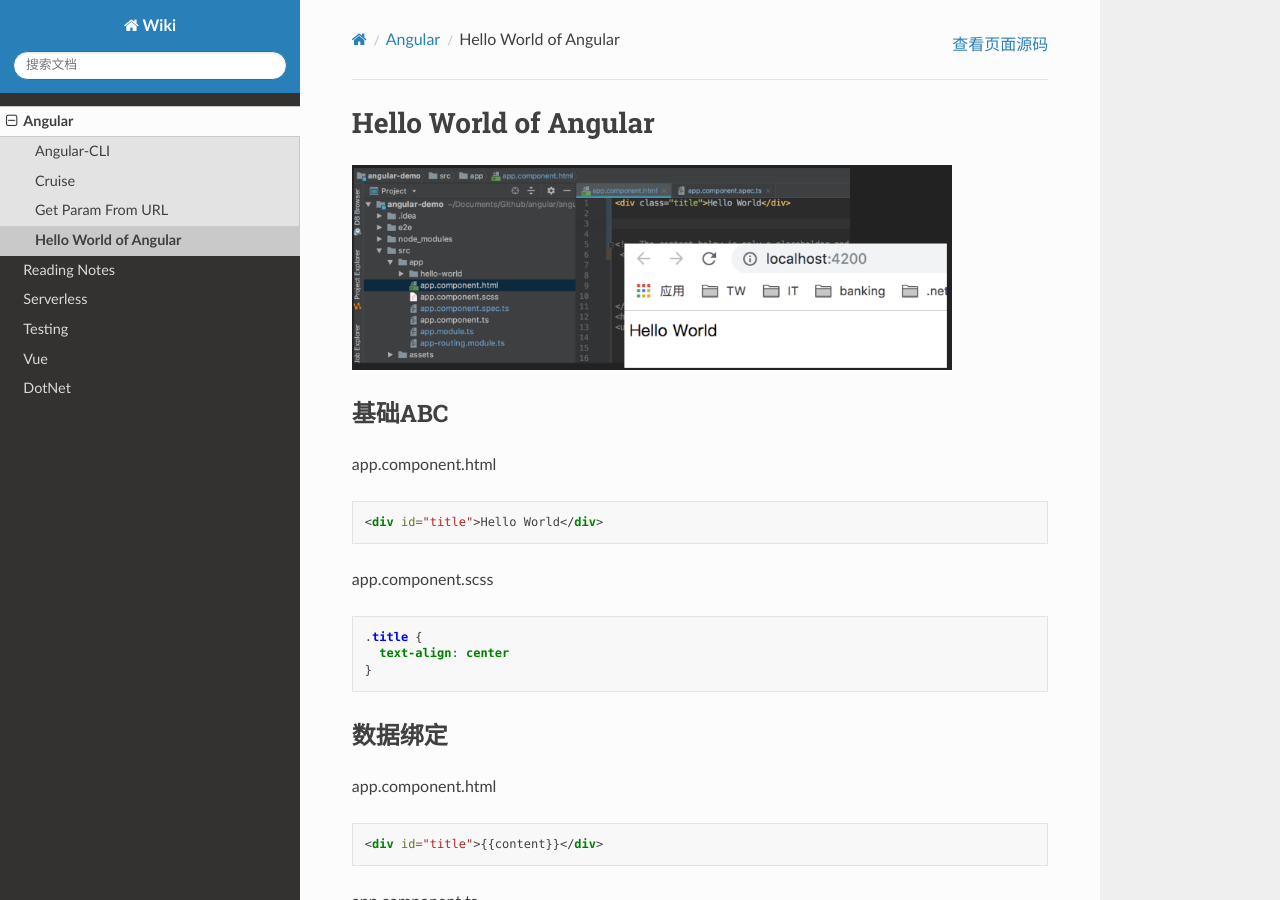
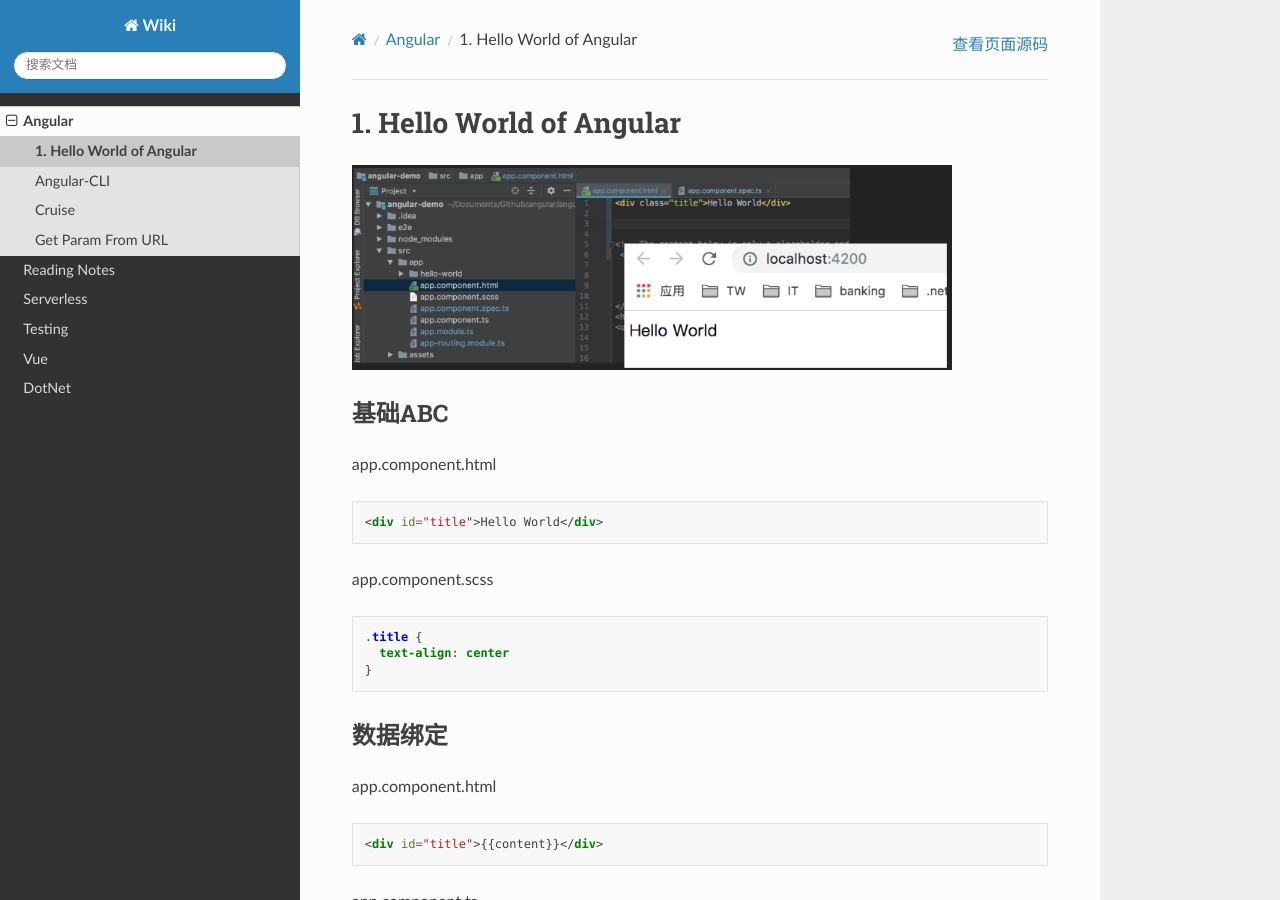
Before and after one commit to abigail830/Sphinx_wiki, a Sphinx documentation site: the page built from source/Angular/1_HelloWorld.rst, in a window 1280 px wide and 900 px high. Built offline with Sphinx 7.4.7 and the Read the Docs theme 2.0.0, drawn with Linux system fonts in a browser that asks for light colours.

Commit message:
Update and rename HelloWorld.rst to 1_HelloWorld.rst

```diff
--- a/source/Angular/HelloWorld.rst
+++ b/source/Angular/1_HelloWorld.rst
@@ -1,4 +1,4 @@
-Hello World of Angular
+1. Hello World of Angular
 ============================
 
 .. image:: ../../images/helloworld.png
```
